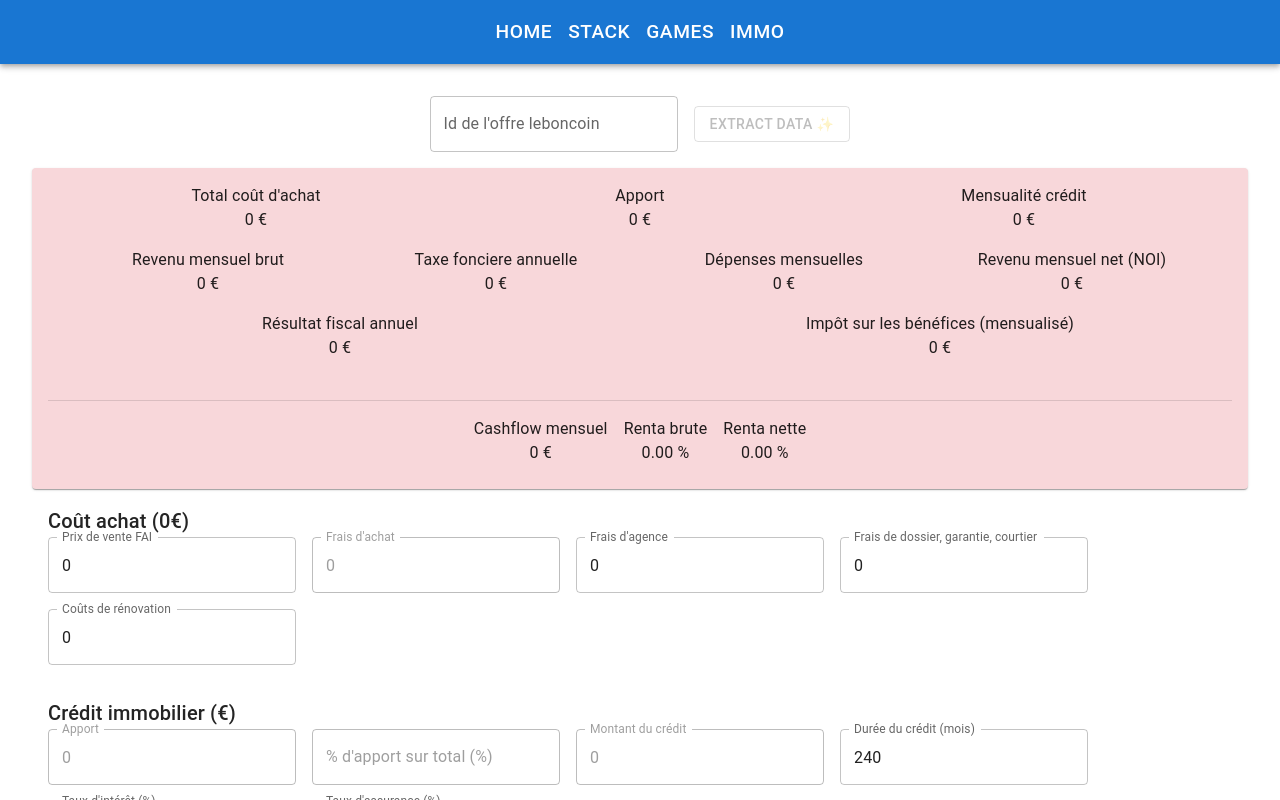
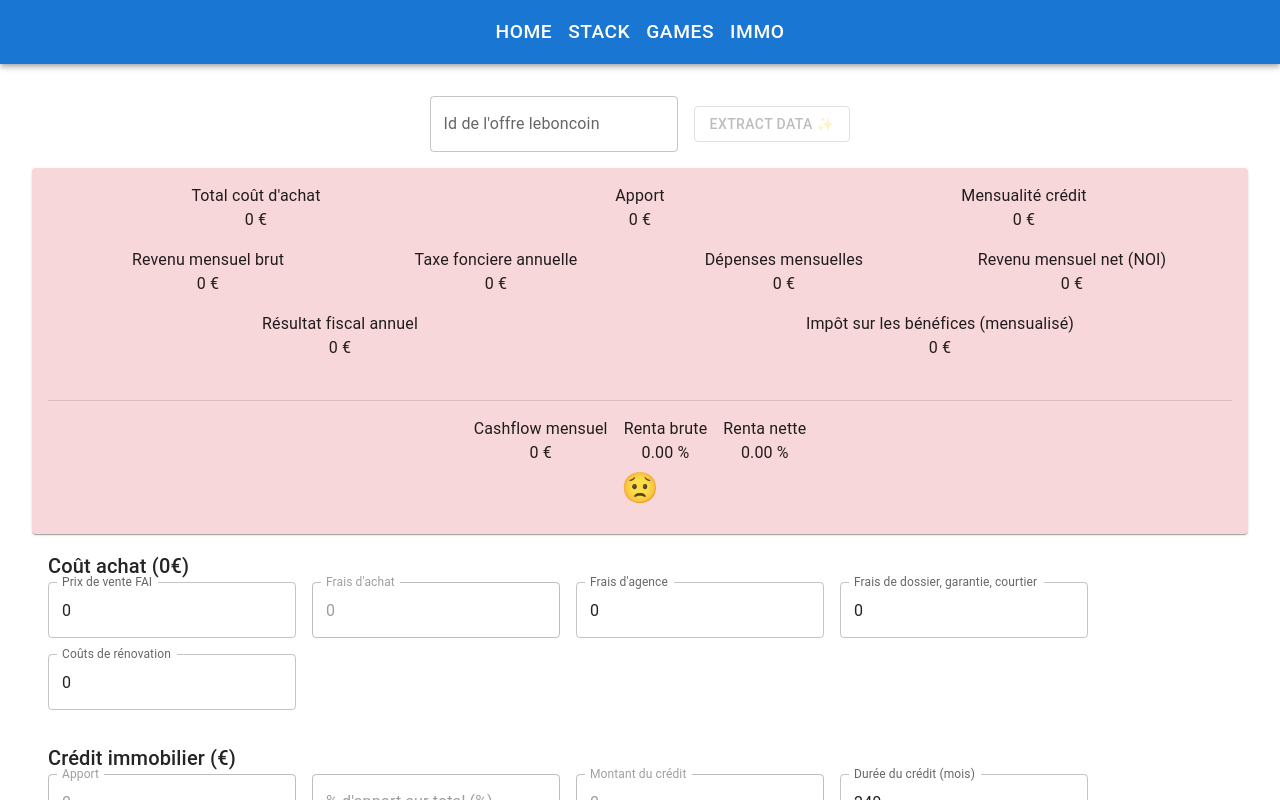
Before and after one commit to MathieuDreano/chiron, a React (Vite) app in the folder ui/: page /immo in a window 1280 px wide. Shown: the top 800 px of the page. Built offline with nearby package versions, Linux system fonts and the light colour scheme.

Commit message:
emoji
Signed-off-by: mathieu <mathieu.dreano@gmail.com>

```diff
--- a/ui/src/components/immo/ImmoSummary.tsx
+++ b/ui/src/components/immo/ImmoSummary.tsx
@@ -120,6 +120,9 @@ const ImmoSummary = (data: CashflowData) => {
             </Grid>
           </Tooltip>
         </Container>
+
+        {data.cashflowMensuel > 0 ? (<Typography fontSize={30}>💰</Typography>) : (<Typography fontSize={30}>😟</Typography>)}
+
       </CardContent>
     </Card>
   );
```
